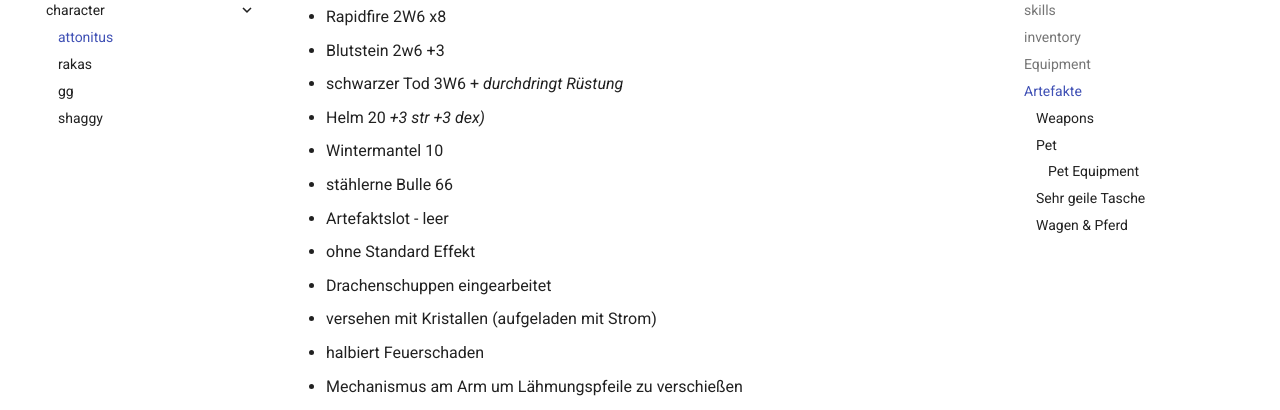
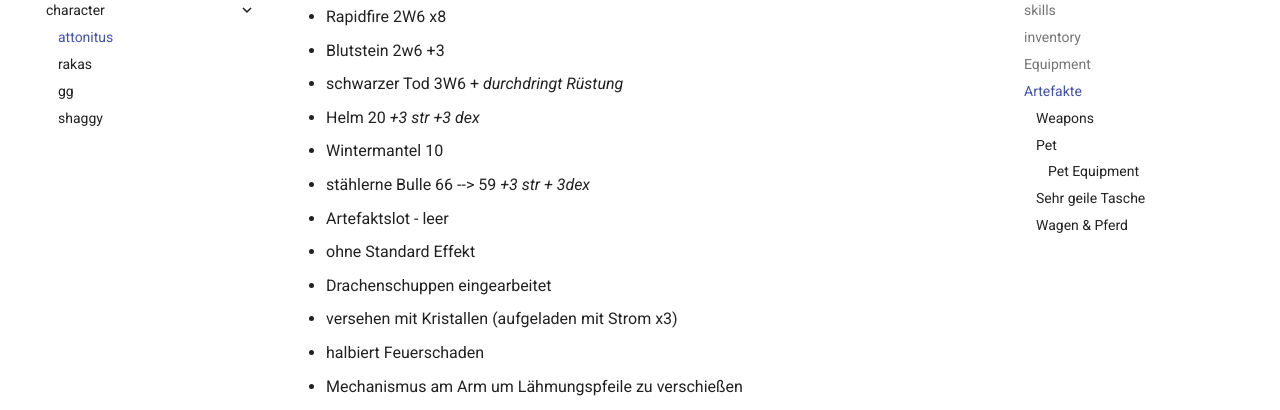
Before and after one commit to mkdocs-pnp/avalon, an MkDocs documentation site: the page built from docs/character/attonitus_fulgur.md, in a window 1280 px wide and 900 px high, scrolled down 1257 px. Shown: the part 152-562 px from the top of the window. Built offline with MkDocs 1.6.1 and Material for MkDocs 9.7.7, drawn with Linux system fonts in a browser that asks for light colours; some of the changed text lies outside the part shown.

Commit message:
Update attonitus_fulgur.md

```diff
--- a/docs/character/attonitus_fulgur.md
+++ b/docs/character/attonitus_fulgur.md
@@ -41,13 +41,13 @@
 * Rapidfire                2W6 x8
 * Blutstein                2w6 +3
 * schwarzer Tod            3W6 + _durchdringt Rüstung_
-* Helm                     20 _+3 str +3 dex)_
+* Helm                     20 _+3 str +3 dex_
 * Wintermantel             10
-* stählerne Bulle         66
+* stählerne Bulle         66 --> 59 _+3 str + 3dex_
   * Artefaktslot - leer
   * ohne Standard Effekt
   * Drachenschuppen eingearbeitet
-  * versehen mit Kristallen (aufgeladen mit Strom)
+  * versehen mit Kristallen (aufgeladen mit Strom x3)
   * halbiert Feuerschaden
   * Mechanismus am Arm um Lähmungspfeile zu verschießen
     * auf Shinsu Würfeln
```
Also changed, not shown: other parts of docs/character/attonitus_fulgur.md (+4 -4 lines).
